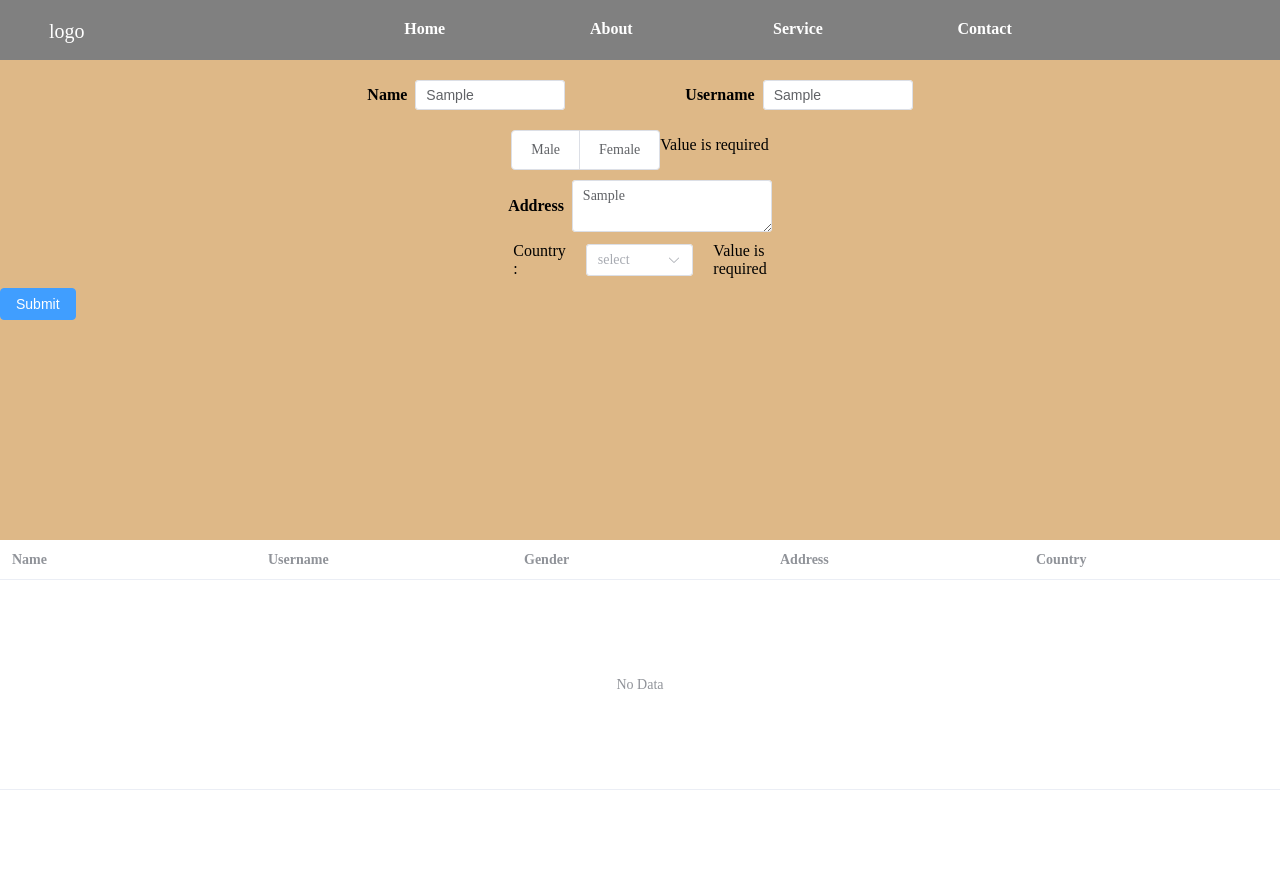
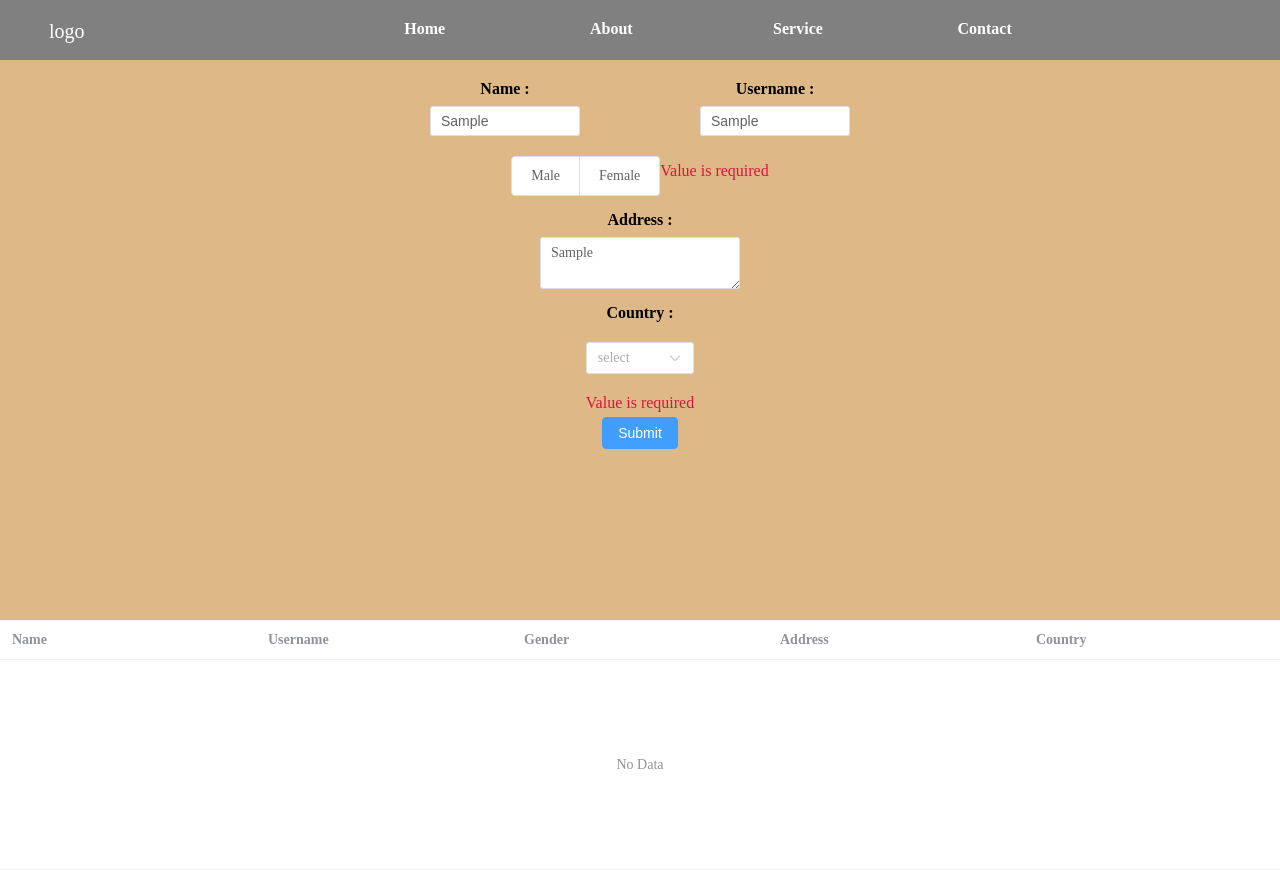
Before and after one commit to SajarMohammed/jsexcercises, a Vue app in the folder vue-project1/: page / in a window 1280 px wide. Both pictures are taken after typing "Sample", "Sample", "Sample" into the empty fields and a click on the button "Submit". Before the commit the page ends 800 px from the top, so only its background shows below. Built offline with nearby package versions, Linux system fonts and the light colour scheme.

Commit message:
vue edited

```diff
--- a/vue-project1/src/components/Form.vue
+++ b/vue-project1/src/components/Form.vue
@@ -5,7 +5,7 @@
  }
  .input-section{
   background-color: burlywood;
-  height: 60vh;
+  height: 70vh;
 
  }
  .input-area{
@@ -17,11 +17,14 @@
  .each-input {
     margin: 10px 60px;
     display: flex;
-
+    flex-direction: column;
     align-items: center;
     justify-content: flex-end;
     gap: 8px;
 
+  }
+  .error{
+    color:crimson
   }
  label{
 
@@ -39,32 +42,41 @@
   margin: 10px auto;
   gap:20px
  }
- .label-text{
 
- }
 
  .radio-field{
   display: flex;
+  align-items: center;
+  justify-content: center;
   width: fit-content;
   margin: 10px auto;
   gap:20px
  }
  .select-field{
   display: flex;
+  flex-direction: column;
   align-items: center;
   width: fit-content;
-  margin: 10px auto;
+  margin: 5px auto;
   gap:20px
  }
  .text-area{
-   margin: 10px 60px;
+   margin: 15px 60px;
     display: flex;
+    flex-direction: column;
     align-items: center;
     justify-content: center;
     gap: 8px;
  }
  .texty{
   width:200px;
+ }
+ .btn{
+  display: flex;
+  align-items: center;
+  width: fit-content;
+  margin: 5px auto;
+  gap:20px
  }
 </style>
 <template>
@@ -74,33 +86,35 @@
 
         <div class="input-area">
           <div class="each-input">
-            <label for="input1">Name</label>
+            <label for="input1">Name :</label>
 
             <el-input v-model="formData.input" placeholder="Please input" clearable class="inp" id="input1" />
-             <span v-for="error in v$.input.$errors" :key="error.$uid">
+             <span v-for="error in v$.input.$errors" :key="error.$uid" class="error">
             {{ error.$message }}</span>
           </div>
           <div class="each-input">
-            <label for="input2">Username</label>
+            <label for="input2">Username :</label>
             <el-input v-model="formData.val" placeholder="Please input" clearable class="inp" id="input2" />
-            <span v-for="error in v$.val.$errors" :key="error.$uid">
+            <span v-for="error in v$.val.$errors" :key="error.$uid" class="error">
             {{ error.$message }}</span>
           </div>
         </div>
 
         <div class="radio-field">
-          <div class="my-2 flex items-center text-sm">
+          <div class="my-2 flex justify-center items-center text-sm">
+
             <el-radio-group v-model="formData.radio2" class="ml-4" size="large">
+
               <el-radio-button label="male">Male</el-radio-button>
               <el-radio-button label="female">Female</el-radio-button>
             </el-radio-group>
-            <span v-for="error in v$.radio2.$errors" :key="error.$uid">
+            <span v-for="error in v$.radio2.$errors" :key="error.$uid" class="error">
             {{ error.$message }}</span>
           </div>
         </div>
 
         <div class="text-area">
-          <label for="textarea1">Address</label>
+          <label for="textarea1">Address :</label>
           <el-input
             v-model="formData.textarea2"
             :autosize="{ minRows: 2, maxRows: 4 }"
@@ -109,12 +123,12 @@
             id="textarea1"
             class="texty"
           />
-          <span v-for="error in v$.textarea2.$errors" :key="error.$uid">
+          <span v-for="error in v$.textarea2.$errors" :key="error.$uid" class="error">
             {{ error.$message }}</span>
         </div>
 
         <div class="select-field">
-          <span>Country : </span>
+          <label>Country : </label>
           <el-select v-model="formData.value" class="m-2" placeholder="select">
             <el-option
               v-for="item in options"
@@ -123,12 +137,12 @@
               :value="item.value"
             />
           </el-select>
-          <span v-for="error in v$.value.$errors" :key="error.$uid">
+          <span v-for="error in v$.value.$errors" :key="error.$uid" class="error">
             {{ error.$message }}</span>
         </div>
 
         <div class="form-actions">
-          <el-button type="primary" @click="submitForm">Submit</el-button>
+          <el-button type="primary" @click="submitForm" class="btn">Submit</el-button>
         </div>
 
       </el-form>
@@ -184,7 +198,9 @@ const tableData = ref([]);
 
 const submitForm = async() => {
      const result = await v$.value.$validate();
+
      if(result){
+
        tableData.value.push({
         name: formData.input,
         username: formData.val,
@@ -197,6 +213,15 @@ const submitForm = async() => {
     formData.textarea2 = '';
     formData.radio2 = '';
     formData.value = '';
+
+
+
+    // this.v$.$reset();
+    v$.value.$reset();
+
+
      }
+
+
 }
 </script>
```
